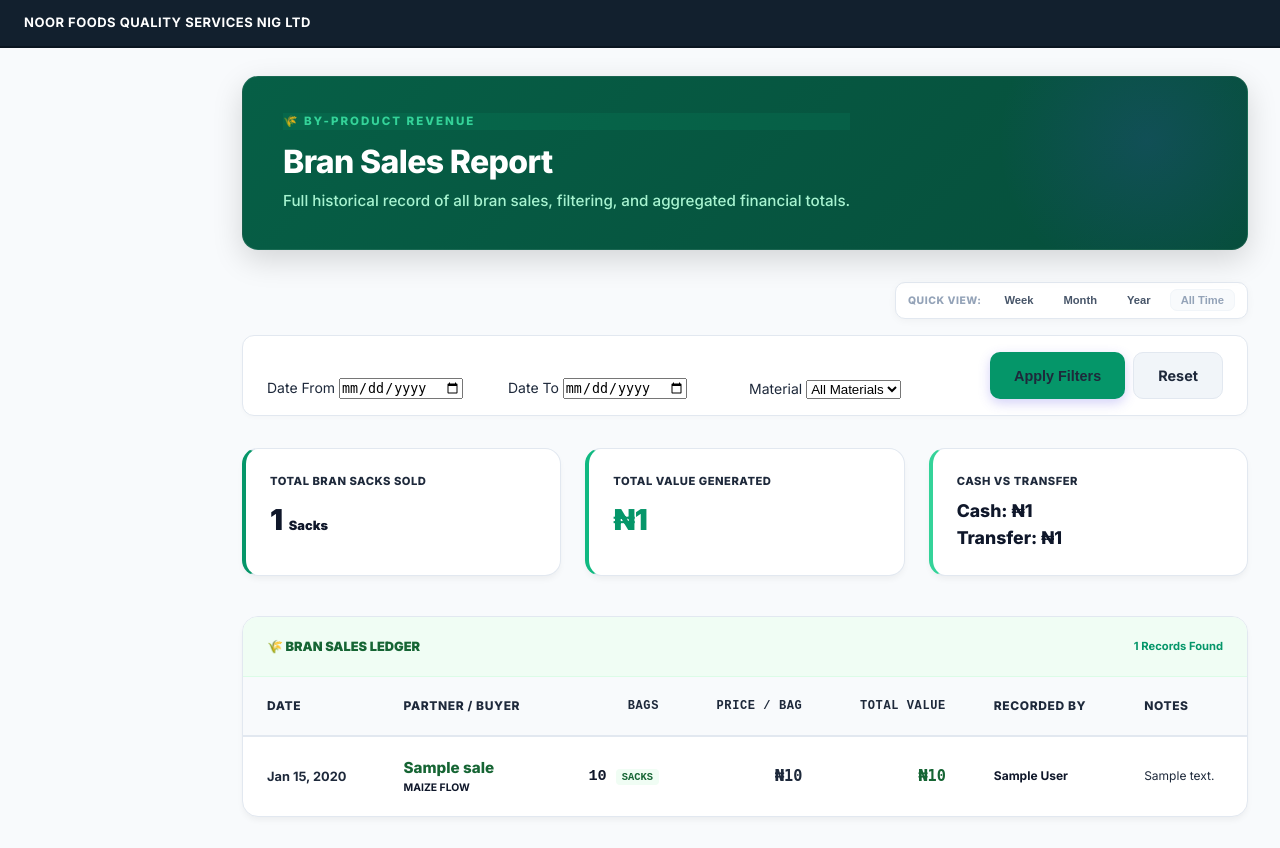
After one commit to noorfood/Noor, a Django app: template templates/reports/bran_sales.html in a window 1280 px wide. The commit adds this page. Run offline with Django 5.2, Linux system fonts and the light colour scheme; tables that the repository leaves empty hold one stand-in row (values such as "Sample post"); the template is opened without the code that fills it: values that come from a table or form of the project are taken from there, most other values are stand-ins (such as "Sample title", 1, 10 or a date in 2020); some libraries are stand-ins or nearby versions.

Commit message:
sbw updt

```diff
--- a/reports/urls.py
+++ b/reports/urls.py
@@ -9,6 +9,7 @@ urlpatterns = [
     path('production/', views.production_report, name='production'),
     path('store/', views.store_report, name='store'),
     path('sales/', views.sales_report, name='sales'),
+    path('bran-sales/', views.bran_sales_report, name='bran_sales'),
     path('outstanding/', views.outstanding_report, name='outstanding'),
     path('flow/', views.company_flow, name='flow'),
     path('financial-summary/', views.financial_summary, name='financial_summary'),
--- a/sales/models.py
+++ b/sales/models.py
@@ -390,6 +390,9 @@ class SalesResult(models.Model):
         help_text='gross_value − commission_amount — reduces SM outstanding'
     )
 
+    amount_returned = models.DecimalField(max_digits=14, decimal_places=2, default=0,
+                                          help_text='Actual money handed over by the SalesPerson to the SM')
+
     recorded_by = models.ForeignKey(
         User, on_delete=models.PROTECT, related_name='sales_results_recorded',
         limit_choices_to={'role': 'sales_manager'}
--- /dev/null
+++ b/templates/reports/bran_sales.html
@@ -0,0 +1,109 @@
+{% extends 'base.html' %}
+{% block title %}Bran Sales History — Noor Foods{% endblock %}
+{% block nav_md_dash %}active{% endblock %}
+{% block content %}
+
+<div class="page-hero" style="background: linear-gradient(135deg, #065f46 0%, #064e3b 100%);">
+    <div style="display:flex; justify-content:space-between; align-items:flex-start; width: 100%;">
+        <div>
+            <span class="hero-badge" style="background: rgba(16, 185, 129, 0.1); color: #34d399;">🌾 By-product Revenue</span>
+            <h1 class="hero-title" style="color: #fff;">Bran Sales Report</h1>
+            <p class="hero-subtitle" style="color: #a7f3d0;">Full historical record of all bran sales, filtering, and aggregated financial totals.</p>
+        </div>
+    </div>
+</div>
+
+{# Quick Date Toggles #}
+{% include 'partials/date_toggles.html' %}
+
+{# Filters #}
+<div class="action-bar-modern" style="margin-bottom: 2rem;">
+    <form method="get" style="display: flex; align-items: flex-end; gap: 1rem; width: 100%; flex-wrap: wrap;">
+        <div class="form-group-modern" style="flex: 1; min-width: 150px;">
+            <label class="label-modern">Date From</label>
+            <input type="date" name="date_from" value="{{ f_from }}" class="input-modern">
+        </div>
+        <div class="form-group-modern" style="flex: 1; min-width: 150px;">
+            <label class="label-modern">Date To</label>
+            <input type="date" name="date_to" value="{{ f_to }}" class="input-modern">
+        </div>
+        <div class="form-group-modern" style="flex: 1; min-width: 150px;">
+            <label class="label-modern">Material</label>
+            <select name="material" class="input-modern">
+                <option value="">All Materials</option>
+                <option value="maize" {% if f_material == 'maize' %}selected{% endif %}>Maize</option>
+                <option value="wheat" {% if f_material == 'wheat' %}selected{% endif %}>Wheat</option>
+            </select>
+        </div>
+        <div style="display: flex; gap: 0.5rem;">
+            <button type="submit" class="btn-modern btn-modern-primary" style="background: #059669;">Apply Filters</button>
+            <a href="?" class="btn-modern" style="background: var(--slate-100); color: var(--slate-700); border: 1px solid var(--slate-200);">Reset</a>
+        </div>
+    </form>
+</div>
+
+{# Summary Cards #}
+<div class="balance-grid" style="grid-template-columns: repeat(auto-fit, minmax(240px, 1fr)); gap: 1.5rem; margin-bottom: 2.5rem;">
+    <div class="card" style="padding: 1.5rem; border-left: 4px solid #059669;">
+        <div style="font-size: 0.7rem; font-weight: 800; color: var(--slate-400); text-transform: uppercase; letter-spacing: 0.5px; margin-bottom: 0.5rem;">Total Bran Sacks Sold</div>
+        <div style="font-size: 1.8rem; font-weight: 900; color: var(--navy);">{{ summary.total_sacks|default:0 }} <small style="font-size: 0.8rem; color: var(--slate-400);">Sacks</small></div>
+    </div>
+    <div class="card" style="padding: 1.5rem; border-left: 4px solid #10b981;">
+        <div style="font-size: 0.7rem; font-weight: 800; color: var(--slate-400); text-transform: uppercase; letter-spacing: 0.5px; margin-bottom: 0.5rem;">Total Value Generated</div>
+        <div style="font-size: 1.8rem; font-weight: 900; color: #059669;">₦{{ summary.total_value|floatformat:0|default:"0" }}</div>
+    </div>
+    <div class="card" style="padding: 1.5rem; border-left: 4px solid #34d399;">
+        <div style="font-size: 0.7rem; font-weight: 800; color: var(--slate-400); text-transform: uppercase; letter-spacing: 0.5px; margin-bottom: 0.5rem;">Cash vs Transfer</div>
+        <div style="font-size: 1.1rem; font-weight: 800; color: var(--navy);">
+            Cash: ₦{{ summary.total_cash|floatformat:0|default:"0" }}<br>
+            Transfer: ₦{{ summary.total_transfer|floatformat:0|default:"0" }}
+        </div>
+    </div>
+</div>
+
+<div class="card" style="padding: 0; overflow: hidden;">
+    <div style="padding: 1.25rem 1.5rem; border-bottom: 1px solid #dcfce7; background: #f0fdf4; display: flex; justify-content: space-between; align-items: center;">
+        <h4 style="margin:0; font-size: 0.8rem; font-weight: 900; color: #166534; text-transform: uppercase;">🌾 Bran Sales Ledger</h4>
+        <span style="font-size: 0.7rem; color: #059669; font-weight: 700;">{{ bran_sales|length }} Records Found</span>
+    </div>
+    <div class="table-container">
+        <table class="premium-table">
+            <thead>
+                <tr>
+                    <th>Date</th>
+                    <th>Partner / Buyer</th>
+                    <th class="num">Bags</th>
+                    <th class="num">Price / Bag</th>
+                    <th class="num">Total Value</th>
+                    <th>Recorded By</th>
+                    <th>Notes</th>
+                </tr>
+            </thead>
+            <tbody>
+                {% for b in bran_sales %}
+                <tr>
+                    <td style="font-weight: 700; color: var(--slate-400); font-size: 0.8rem;">{{ b.date|date:"M d, Y" }}</td>
+                    <td>
+                        <div style="font-weight: 800; color: #166534;">{{ b.buyer_name }}</div>
+                        <div style="font-size: 0.65rem; color: var(--slate-500); font-weight: 700; text-transform: uppercase;">{{ b.material_type|upper }} FLOW</div>
+                    </td>
+                    <td class="num">
+                        <span style="font-weight: 800; color: var(--slate-600);">{{ b.qty_sacks }}</span>
+                        <span style="font-size: 0.65rem; font-weight: 800; background: #f0fdf4; padding: 2px 6px; border-radius: 4px; color: #166534;">SACKS</span>
+                    </td>
+                    <td class="num" style="font-family: 'JetBrains Mono', monospace; font-weight: 700; color: var(--slate-500);">₦{{ b.price_per_sack|floatformat:0 }}</td>
+                    <td class="num" style="font-family: 'JetBrains Mono', monospace; font-weight: 900; color: #166534;">₦{{ b.total_amount|floatformat:0 }}</td>
+                    <td>
+                        <div style="font-size: 0.75rem; font-weight: 700; color: var(--navy);">{{ b.recorded_by.full_name }}</div>
+                    </td>
+                    <td style="font-size: 0.75rem; color: var(--slate-500); max-width: 200px;">{{ b.notes|default:"—" }}</td>
+                </tr>
+                {% empty %}
+                <tr><td colspan="7" style="text-align: center; padding: 4rem; color: var(--slate-400); font-style: italic;">No bran sales records found for this period.</td></tr>
+                {% endfor %}
+            </tbody>
+        </table>
+    </div>
+</div>
+
+{% endblock %}
--- a/templates/reports/dashboard.html
+++ b/templates/reports/dashboard.html
@@ -310,8 +310,9 @@
   </div>
 
   <div class="card" style="padding: 0;">
-    <div style="padding: 1.25rem 1.5rem; border-bottom: 1px solid #dcfce7; background: #f0fdf4;">
+    <div style="padding: 1.25rem 1.5rem; border-bottom: 1px solid #dcfce7; background: #f0fdf4; display: flex; justify-content: space-between; align-items: center;">
         <h4 style="margin:0; font-size: 0.8rem; font-weight: 900; color: #166534; text-transform: uppercase;">🌾 Recent Bran Sales Channel</h4>
+        <a href="{% url 'reports:bran_sales' %}" style="font-size: 0.75rem; font-weight: 700; color: #059669;">View Full Report →</a>
     </div>
     <div class="table-container">
       <table class="premium-table">
```
Also changed, not shown: reports/views.py (+36 -0 lines), sales/migrations/0023_salesresult_amount_returned.py (added).
